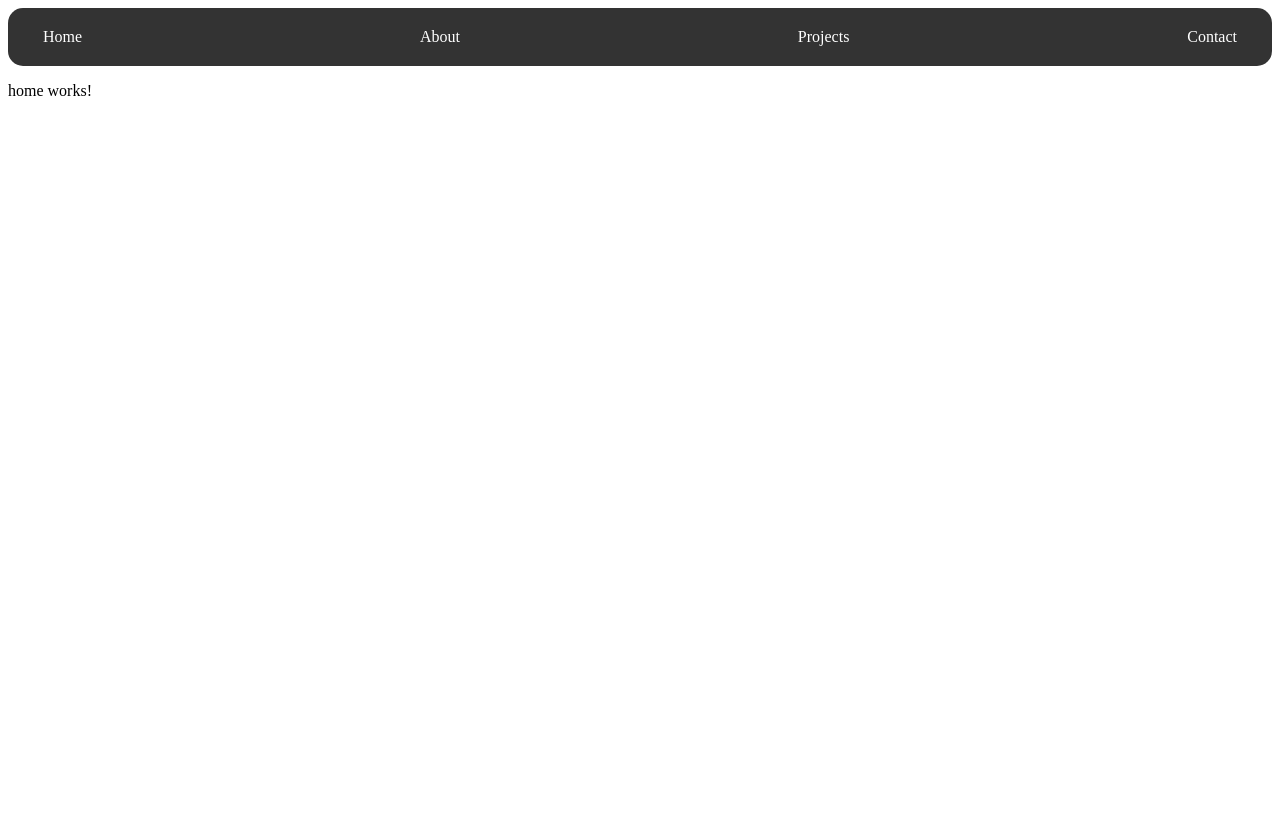
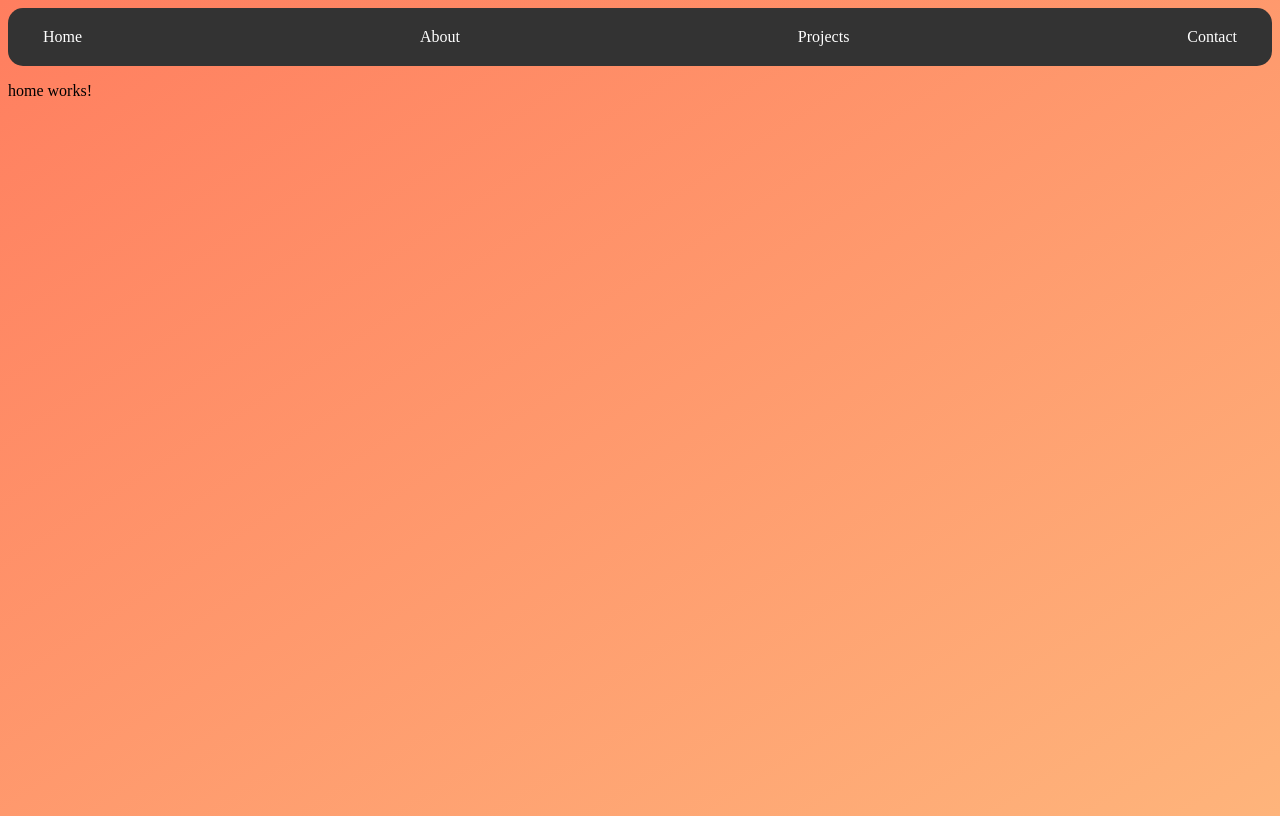
Before and after one commit to kartik-soni1707/my-personal-website, an Angular app: page / in a window 1280 px wide. Built offline with nearby package versions, Linux system fonts and the light colour scheme.

Commit message:
fancy css

```diff
--- a/src/app/app.component.css
+++ b/src/app/app.component.css
@@ -0,0 +1,9 @@
+body {
+    background-color: #f0f0f0; /* Set your desired background color */
+    margin: 0; /* Remove default margin */
+    font-family: Arial, sans-serif; /* Optional: Set a default font for the site */
+  }
+
+  app-navbar {
+    display: block; /* Ensure navbar takes full width */
+  }
--- a/src/styles.css
+++ b/src/styles.css
@@ -1 +1,6 @@
-/* You can add global styles to this file, and also import other style files */
+body {
+    background: linear-gradient(to bottom right, #ff7e5f, #feb47b); /* Example: coral to light orange */
+
+    height: 100vh; /* Ensure body takes the full height of the viewport */
+
+  }
```
